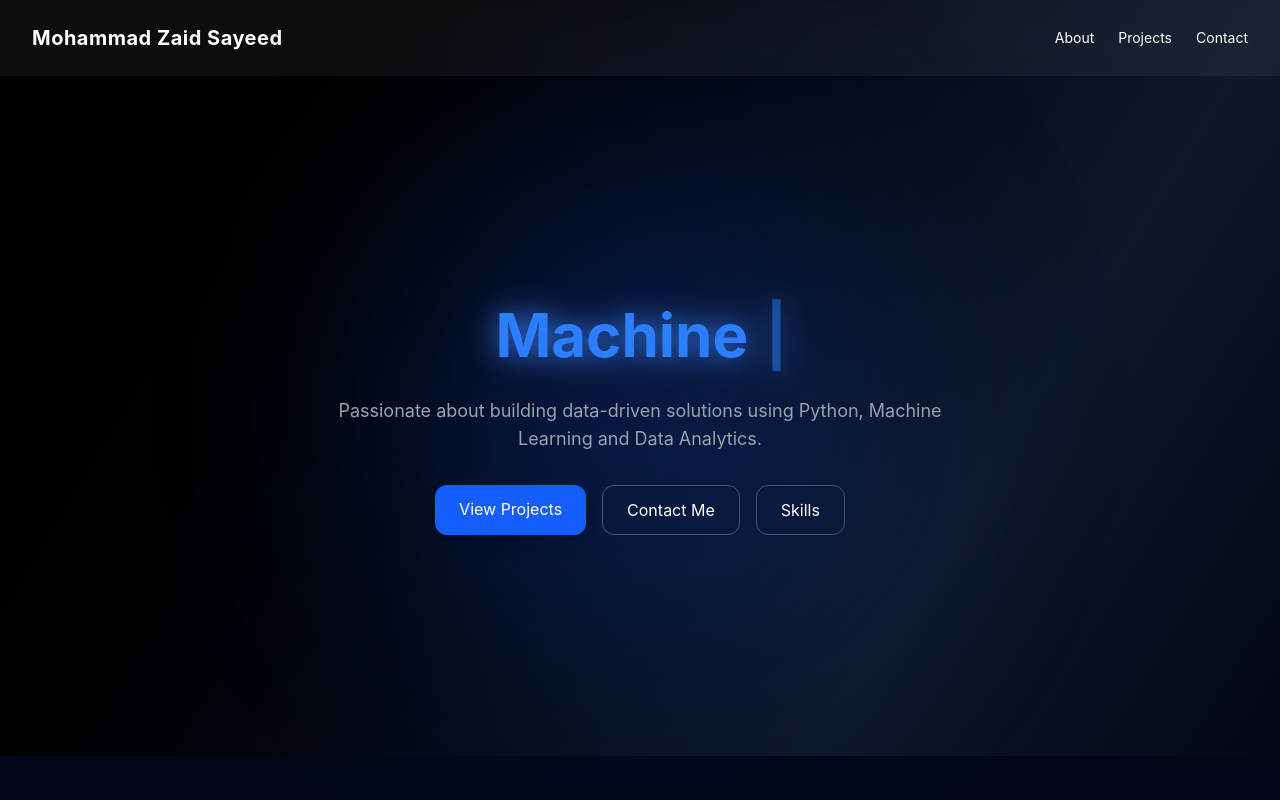
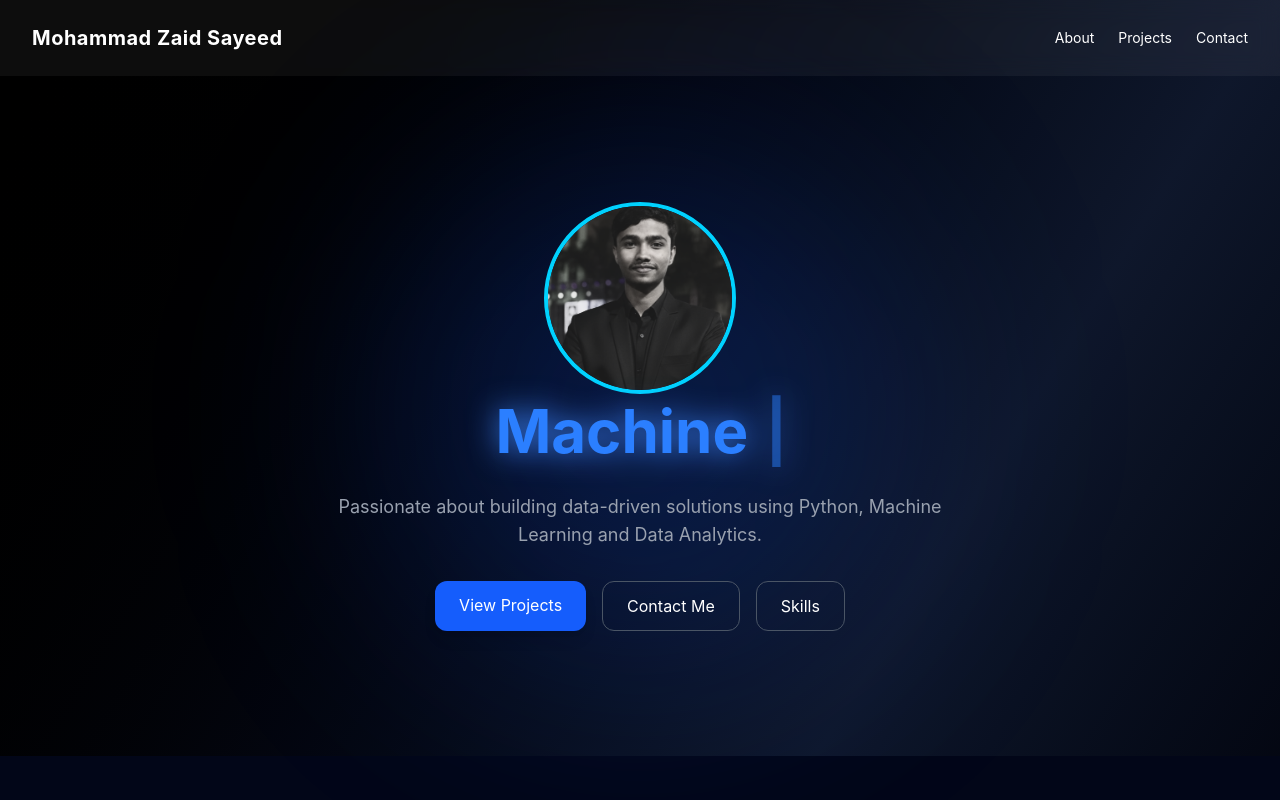
Before and after one commit to zaidsayeed17/zaid-portfolio, a React (Vite) app: page / in a window 1280 px wide. Shown: the top 800 px of the page. Built offline with nearby package versions, Linux system fonts and the light colour scheme.

Commit message:
Update App.jsx

```diff
--- a/src/App.jsx
+++ b/src/App.jsx
@@ -21,7 +21,11 @@
 
       {/* Hero Section */}
       <section className="relative flex flex-col items-center justify-center text-center h-[85vh] px-6">
-
+        <img
+          src="/zaid.png"
+          alt="Zaid Sayeed"
+          className="w-48 h-48 rounded-full border-4 border-[#00d2ff] object-cover mx-auto"
+        />
         <h2 className="text-5xl md:text-6xl font-bold leading-tight mb-6">
           <span className="text-blue-500 drop-shadow-[0_0_15px_#3b82f6]">
             <Typewriter
```
